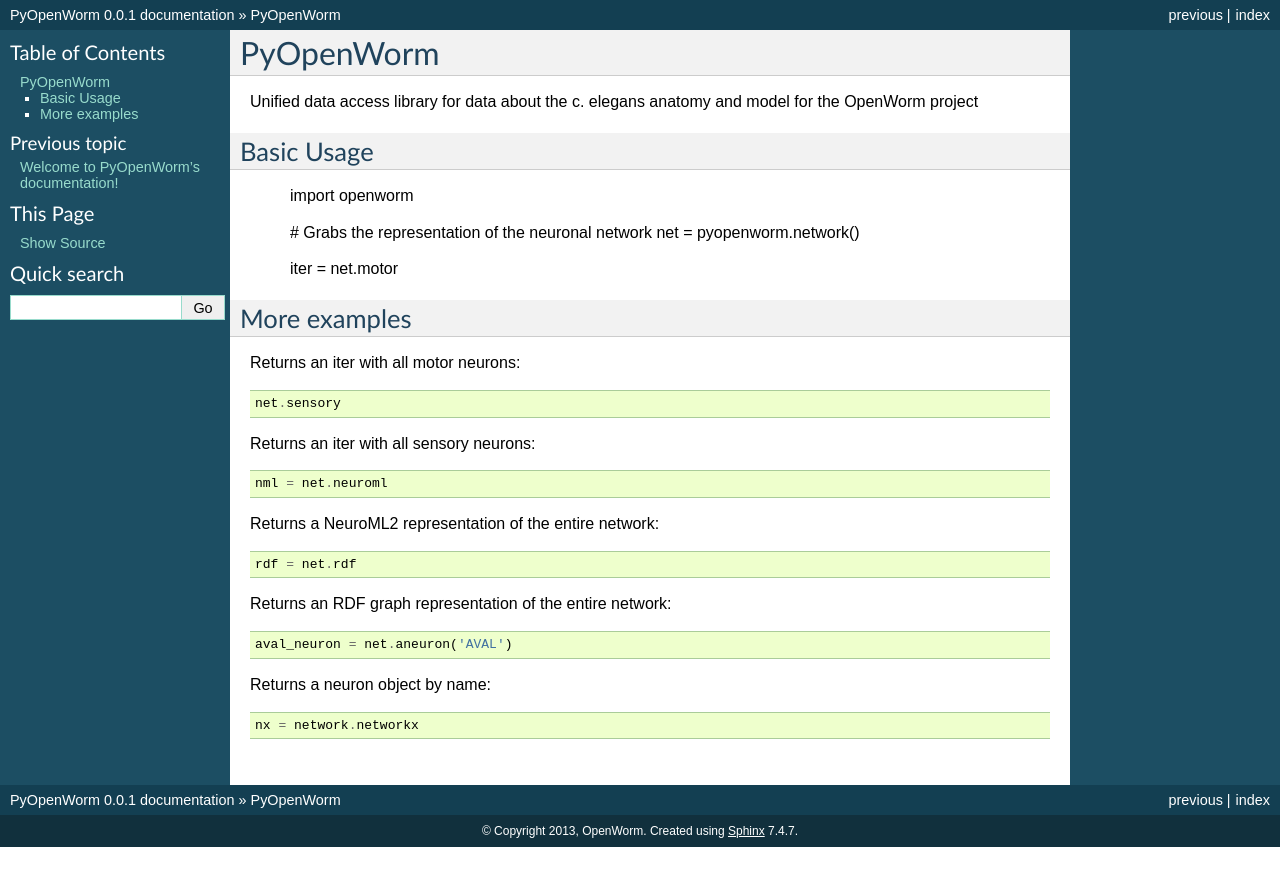
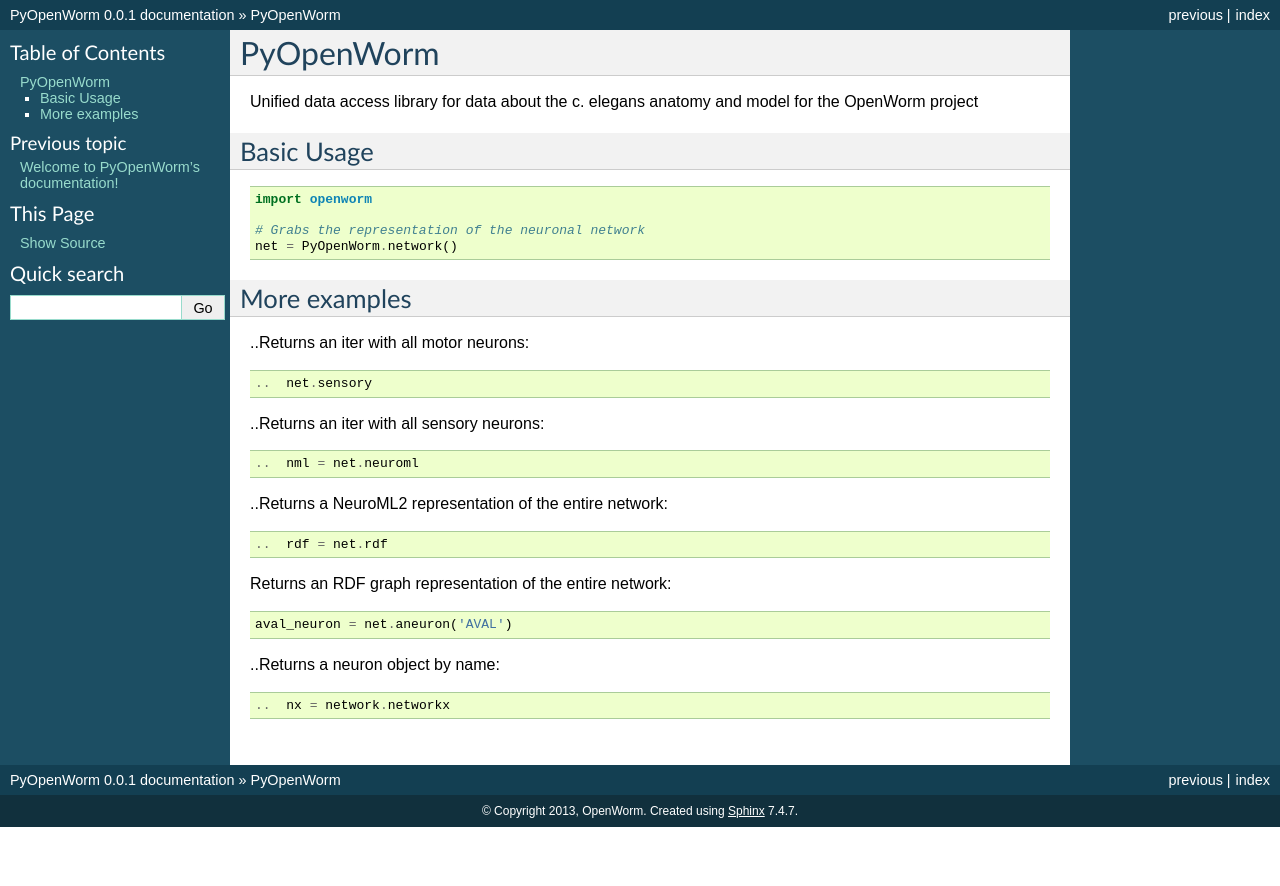
Before and after one commit to openworm/owmeta, a Sphinx documentation site: the page built from docs/intro.rst, in a window 1280 px wide. Shown: the top 886 px of the page. Built offline with Sphinx 7.4.7, drawn with Linux system fonts in a browser that asks for light colours.

Commit message:
Removing over-promises

```diff
--- a/docs/intro.rst
+++ b/docs/intro.rst
@@ -6,32 +6,34 @@ Unified data access library for data about the c. elegans anatomy and model for
 Basic Usage
 ------------
 
+::
+
   import openworm
 
   # Grabs the representation of the neuronal network
-  net = pyopenworm.network()
+  net = PyOpenWorm.network()
 
-  iter = net.motor
+..  iter = net.motor
 
 More examples
 -------------
 
-Returns an iter with all motor neurons::
+..Returns an iter with all motor neurons::
 
-  net.sensory
+..  net.sensory
 
-Returns an iter with all sensory neurons::
+..Returns an iter with all sensory neurons::
 
-  nml = net.neuroml
+..  nml = net.neuroml
 
-Returns a NeuroML2 representation of the entire network::
+..Returns a NeuroML2 representation of the entire network::
 
-  rdf = net.rdf
+..  rdf = net.rdf
 
 Returns an RDF graph representation of the entire network::
 
   aval_neuron = net.aneuron('AVAL')
 
-Returns a neuron object by name::
+..Returns a neuron object by name::
 
-  nx = network.networkx
+..  nx = network.networkx
```
Also changed, not shown: 2 other files.
